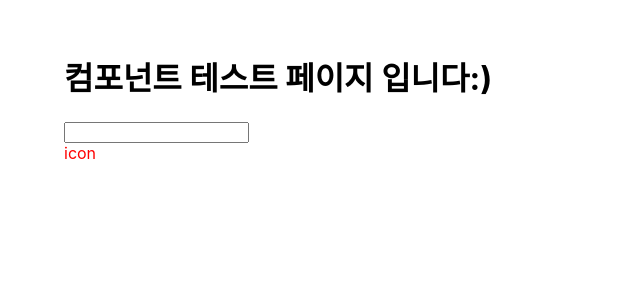
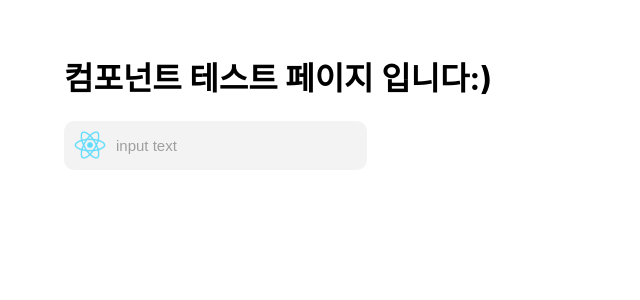
Before and after one commit to mococo-numble8/frontend, a React (Create React App) app: page /test in a window 1280 px wide. Shown: the top 300 px of the page, without its empty margins (0-640 px from the left). Built offline with nearby package versions, Linux system fonts and the light colour scheme.

Commit message:
텍스트 인풋 작업중

```diff
--- a/package.json
+++ b/package.json
@@ -14,6 +14,7 @@
     "@types/react-query": "^1.2.9",
     "@types/react-router-dom": "^5.3.3",
     "axios": "^1.1.3",
+    "classnames": "^2.3.2",
     "react": "^18.2.0",
     "react-dom": "^18.2.0",
     "react-query": "^3.39.2",
--- a/src/components/common/TextInput.module.scss
+++ b/src/components/common/TextInput.module.scss
@@ -1,7 +1,37 @@
 .input {
-  color: red;
+  display: flex;
+  padding: 15px;
+  border-radius: 10px;
+  background-color: #F3F3F3;
+  position: relative;
+
 
   input {
-    //border: 1px solid red;
+    border: none;
+    background-color: transparent;
+    font-size: 15px;
+
+    &::placeholder {
+      color: #9F9F9F;
+      line-height: 18px;
+    }
+
+    &:focus {
+      outline: none;
+    }
   }
 }
+
+.iconInput {
+  padding: 15px 50px;
+}
+
+.focused {
+  border: 1px solid red;
+}
+
+.icon {
+  position: absolute;
+  left: 10px;
+  top: calc(50% - 16px);
+}
--- a/src/components/common/TextInput.tsx
+++ b/src/components/common/TextInput.tsx
@@ -27,8 +27,8 @@ const TextInput = ({
   const ref = useRef<HTMLInputElement | null>(null);
 
   return (
-    <div className={styles.input}>
-      <div>{iconPosition === 'left' && icon}</div>
+    <div className={`${styles.input} ${icon ? styles.iconInput : ''}`}>
+      <div className={styles.icon}>{iconPosition === 'left' && icon}</div>
       <input
         ref={ref}
         name="input"
@@ -37,7 +37,6 @@ const TextInput = ({
         onFocus={onFocus}
         onChange={onChange}
         onBlur={onBlur}
-        className={'input'}
       />
       <label htmlFor="input">{label}</label>
       <div>{iconPosition === 'right' && icon}</div>
--- a/src/components/common/test/TestContainer.tsx
+++ b/src/components/common/test/TestContainer.tsx
@@ -2,7 +2,15 @@ import React, { useEffect, useState } from 'react';
 import TextInput from '../TextInput';
 
 const TestIcon = () => {
-  return <div>icon</div>;
+  return (
+    <div>
+      <img
+        src={`${process.env.PUBLIC_URL}/images/logo192.png`}
+        width="32px"
+        alt="icon"
+      />
+    </div>
+  );
 };
 
 const TestContainer = () => {
@@ -27,12 +35,13 @@ const TestContainer = () => {
   return (
     <div>
       <TextInput
+        placeholder="input text"
         onFocus={onFocus}
         type="text"
         onChange={onChange}
         onBlur={onBlur}
         icon={<TestIcon />}
-        iconPosition="right"
+        iconPosition="left"
       />
     </div>
   );
```
Also changed, not shown: public/images/logo192.png (renamed from public/logo192.png), 1 other file (tests, documents, lock files or other folders).
